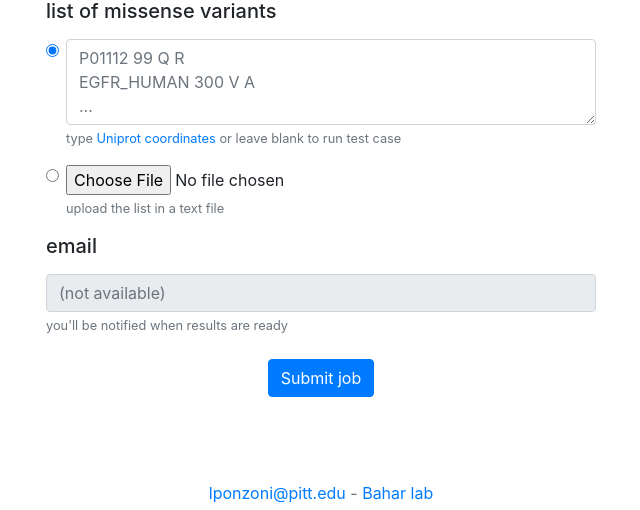
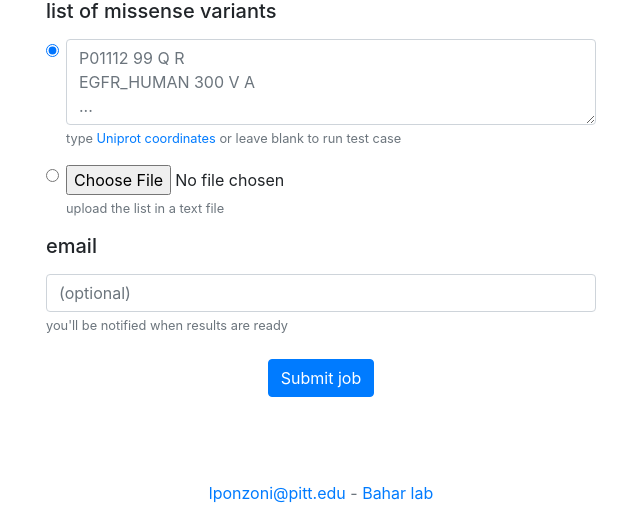
Before and after one commit to prody/rhapsody-website, a PHP site: page /batch_query.php in a window 1280 px wide. Shown: the part 287-797 px from the top of the page, without its empty margins (319-959 px from the left). Run offline with PHP 8.4, Linux system fonts and the light colour scheme; some libraries are stand-ins or nearby versions.

Commit message:
email notification

```diff
--- a/batch_query.php
+++ b/batch_query.php
@@ -79,7 +79,7 @@ EGFR_HUMAN 300 V A
         <h5>email</h5>
       </label>
       <input type="email" class="form-control" name="email" id="email"
-      aria-describedby="emailHelp" value="" placeholder="(not available)" disabled>
+      aria-describedby="emailHelp" value="" placeholder="(optional)">
       <small id="emailHelp" class="form-text text-muted">you'll be notified
         when results are ready
       </small>
--- a/sat_mutagen.php
+++ b/sat_mutagen.php
@@ -146,7 +146,7 @@
         <h5>email</h5>
       </label>
       <input type="email" class="form-control" name="email" id="email"
-      aria-describedby="emailHelp"  value="" placeholder="(not available)" disabled>
+      aria-describedby="emailHelp"  value="" placeholder="(optional)">
       <small id="emailHelp" class="form-text text-muted">
         you'll be notified when results are ready
       </small>
--- a/src/php/utils.php
+++ b/src/php/utils.php
@@ -66,7 +66,7 @@ to access your job's results</p>
 ";
   $headers  = "MIME-Version: 1.0 \r\n";
   $headers .= "Content-type:text/html;charset=UTF-8 \r\n";
-  $headers .= 'From: <rhapsody@csb.pitt.edu>' . "\r\n";
+  $headers .= 'From: <dcb@pitt.edu>' . "\r\n";
 
   mail($to,$subject,$message,$headers);
 }
```
